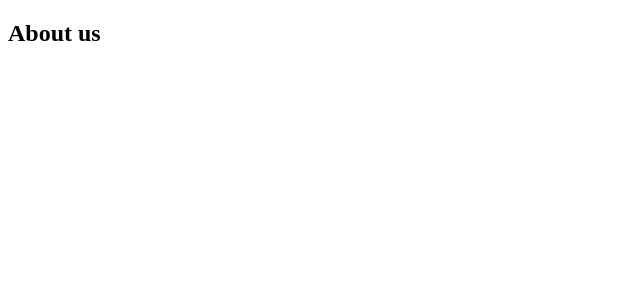
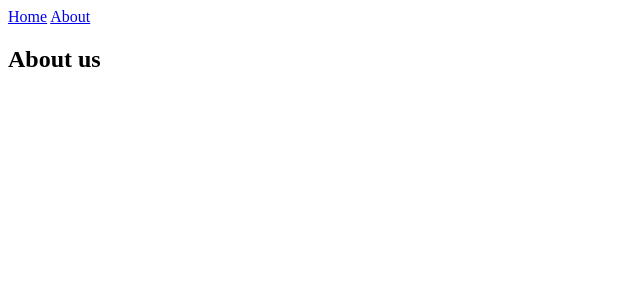
Before and after one commit to bit-web-1/demo-svelte-25-1, a SvelteKit app: page /about in a window 1280 px wide. Shown: the top 300 px of the page, without its empty margins (0-640 px from the left). Built offline with nearby package versions, Linux system fonts and the light colour scheme.

Commit message:
Place the navigation on the about page

```diff
--- /dev/null
+++ b/src/lib/Navigation.svelte
@@ -0,0 +1,8 @@
+<script>
+
+</script>
+
+<nav>
+    <a href="/">Home</a>
+    <a href="/about">About</a>
+</nav>
--- a/src/routes/about/+page.svelte
+++ b/src/routes/about/+page.svelte
@@ -1,7 +1,8 @@
 <script>
-
+    import Navigation from "$lib/Navigation.svelte";
 </script>
 
+<Navigation />
 <h2>About us</h2>
 
 <style>
```
